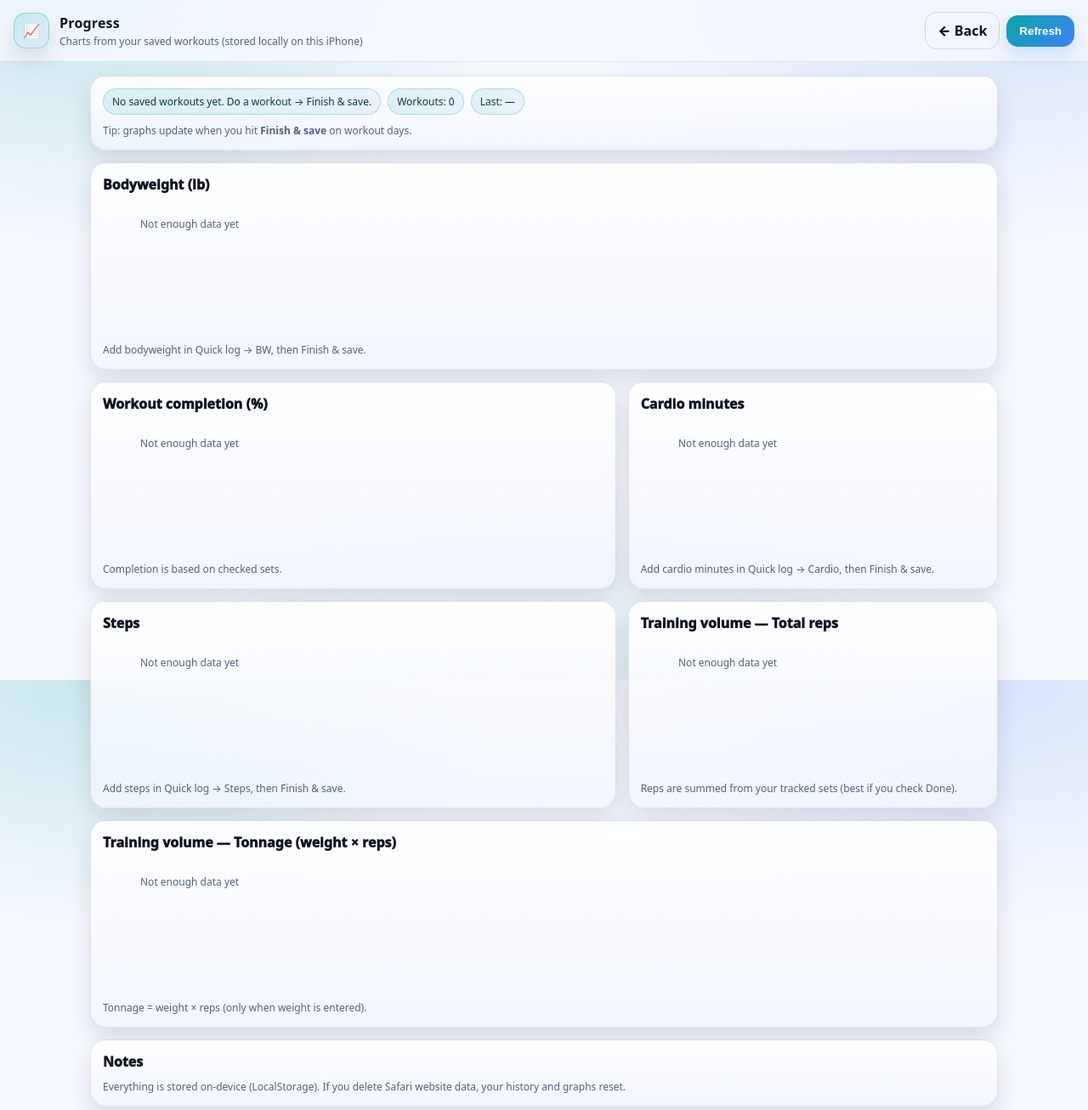
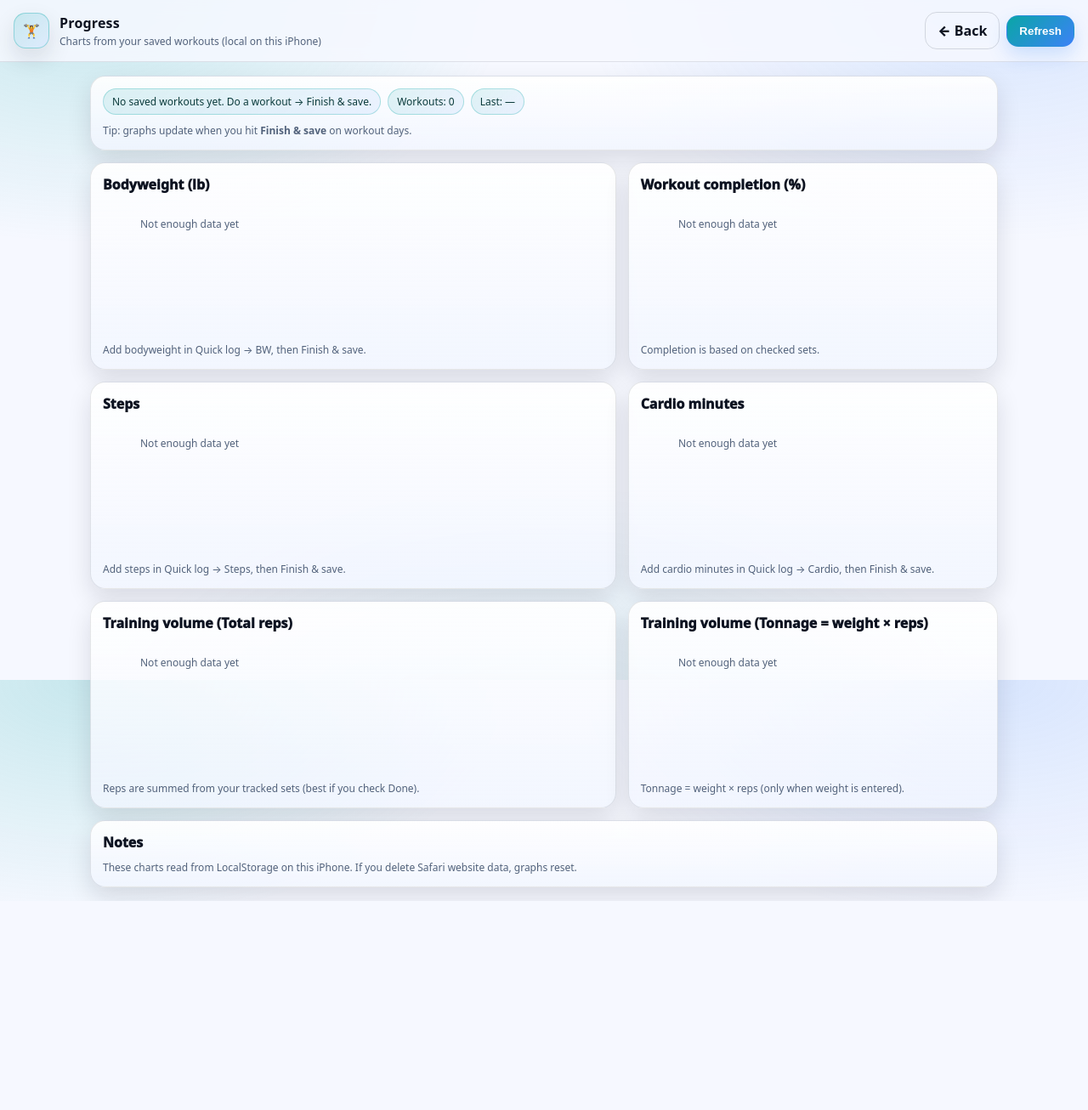
Before and after one commit to peyoti2001/eosworkouttracker, a plain HTML site: page progress.html in a window 1280 px wide. Shown: the top 1306 px of the page at 85% size. After the commit the page ends 1060 px from the top, so only its background shows below. Drawn offline with Linux system fonts and the light colour scheme.

Commit message:
Refactor progress.html layout and content
Updated various elements in progress.html for clarity and consistency.

```diff
--- a/progress.html
+++ b/progress.html
@@ -8,12 +8,12 @@
   <link rel="stylesheet" href="styles.css" />
 </head>
 <body>
-  <header class="topbar">
+  <div class="topbar">
     <div class="brand">
-      <div class="logo">📈</div>
+      <div class="logo">🏋️</div>
       <div>
         <div class="title">Progress</div>
-        <div class="subtitle">Charts from your saved workouts (stored locally on this iPhone)</div>
+        <div class="subtitle">Charts from your saved workouts (local on this iPhone)</div>
       </div>
     </div>
 
@@ -21,32 +21,39 @@
       <a class="btn ghost" href="index.html">← Back</a>
       <button class="btn primary" id="refreshBtn">Refresh</button>
     </div>
-  </header>
+  </div>
 
-  <main class="wrap">
-    <section class="card">
+  <div class="wrap">
+    <div class="card">
       <div class="heroRow">
         <span class="pill" id="summaryPill">Loading…</span>
         <span class="pill" id="workoutsPill">Workouts: —</span>
         <span class="pill" id="lastPill">Last: —</span>
       </div>
+      <div class="small muted">
+        Tip: graphs update when you hit <b>Finish & save</b> on workout days.
+      </div>
+    </div>
 
-      <div class="small muted">
-        Tip: graphs update when you hit <b>Finish &amp; save</b> on workout days.
+    <div class="hero">
+      <div class="card">
+        <div class="innerTitle">Bodyweight (lb)</div>
+        <canvas id="bwChart" height="160"></canvas>
+        <div class="small muted" id="bwHint"></div>
       </div>
-    </section>
 
-    <section class="card">
-      <div class="innerTitle">Bodyweight (lb)</div>
-      <canvas id="bwChart" height="160"></canvas>
-      <div class="small muted" id="bwHint"></div>
-    </section>
-
-    <section class="hero">
       <div class="card">
         <div class="innerTitle">Workout completion (%)</div>
         <canvas id="completionChart" height="160"></canvas>
         <div class="small muted" id="completionHint"></div>
+      </div>
+    </div>
+
+    <div class="hero">
+      <div class="card">
+        <div class="innerTitle">Steps</div>
+        <canvas id="stepsChart" height="160"></canvas>
+        <div class="small muted" id="stepsHint"></div>
       </div>
 
       <div class="card">
@@ -54,35 +61,29 @@
         <canvas id="cardioChart" height="160"></canvas>
         <div class="small muted" id="cardioHint"></div>
       </div>
-    </section>
+    </div>
 
-    <section class="hero">
+    <div class="hero">
       <div class="card">
-        <div class="innerTitle">Steps</div>
-        <canvas id="stepsChart" height="160"></canvas>
-        <div class="small muted" id="stepsHint"></div>
+        <div class="innerTitle">Training volume (Total reps)</div>
+        <canvas id="repsChart" height="160"></canvas>
+        <div class="small muted" id="repsHint"></div>
       </div>
 
       <div class="card">
-        <div class="innerTitle">Training volume — Total reps</div>
-        <canvas id="repsChart" height="160"></canvas>
-        <div class="small muted" id="repsHint"></div>
+        <div class="innerTitle">Training volume (Tonnage = weight × reps)</div>
+        <canvas id="tonnageChart" height="160"></canvas>
+        <div class="small muted" id="tonnageHint"></div>
       </div>
-    </section>
+    </div>
 
-    <section class="card">
-      <div class="innerTitle">Training volume — Tonnage (weight × reps)</div>
-      <canvas id="tonnageChart" height="160"></canvas>
-      <div class="small muted" id="tonnageHint"></div>
-    </section>
-
-    <section class="card">
+    <div class="card">
       <div class="innerTitle">Notes</div>
       <div class="small muted">
-        Everything is stored on-device (LocalStorage). If you delete Safari website data, your history and graphs reset.
+        These charts read from LocalStorage on this iPhone. If you delete Safari website data, graphs reset.
       </div>
-    </section>
-  </main>
+    </div>
+  </div>
 
   <script src="progress.js"></script>
 </body>
```
